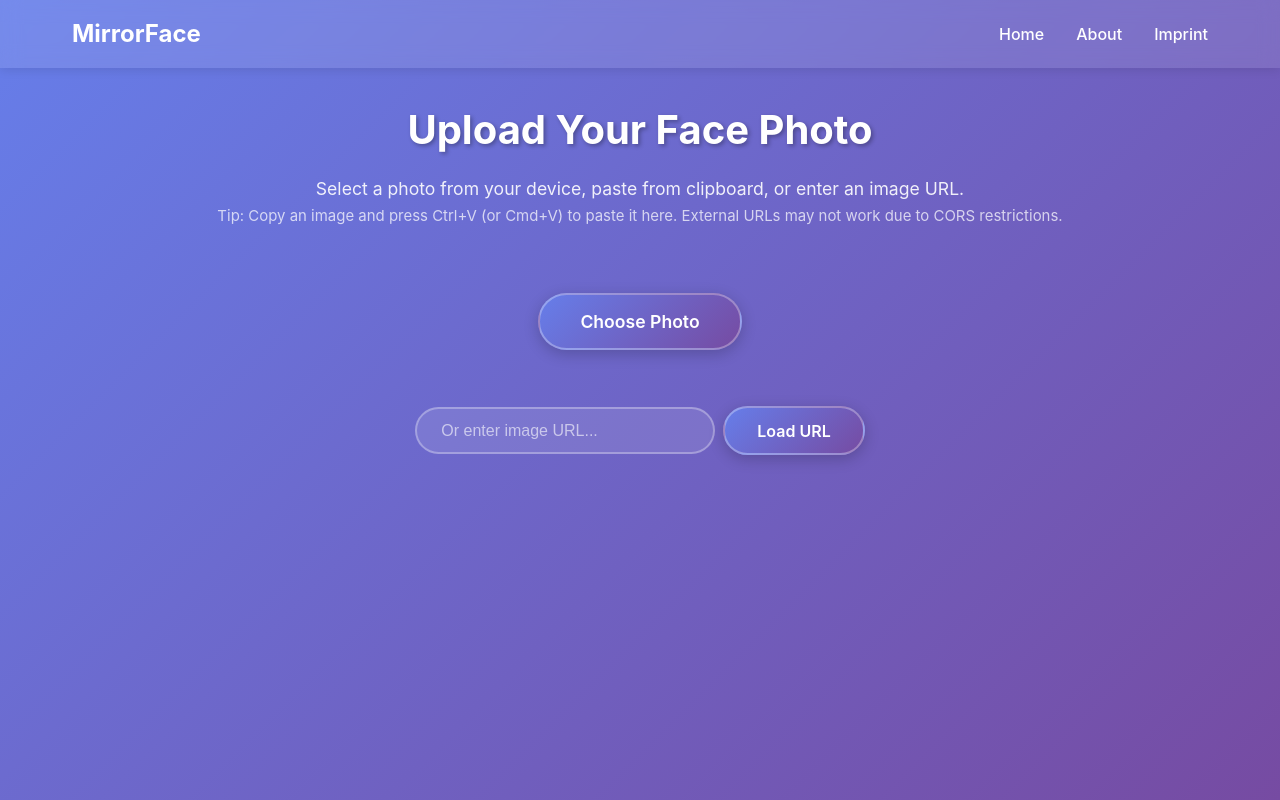
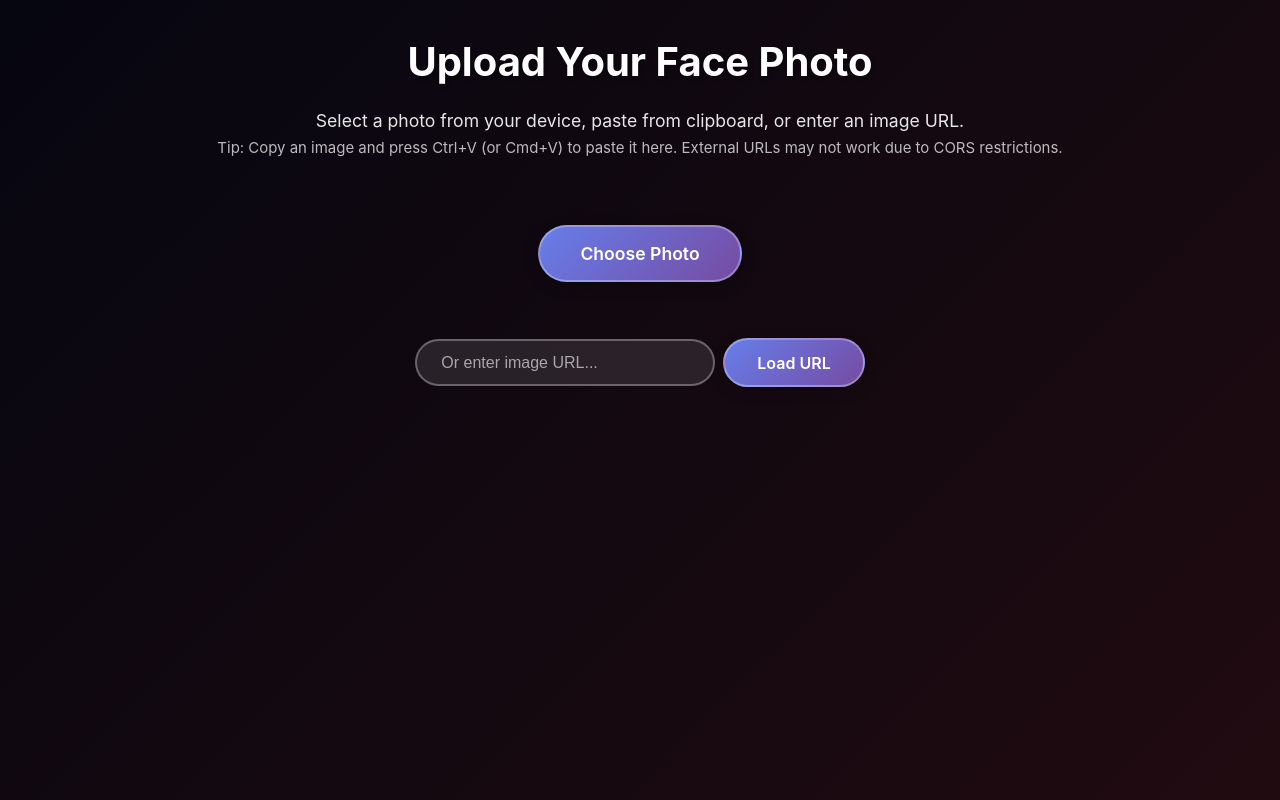
Before and after one commit to b00lduck/mirrorface, a React (Vite) app: page / in a window 1280 px wide. Built offline with nearby package versions, Linux system fonts and the light colour scheme.

Commit message:
remove router

```diff
--- a/package.json
+++ b/package.json
@@ -10,8 +10,7 @@
   },
   "dependencies": {
     "react": "^18.3.1",
-    "react-dom": "^18.3.1",
-    "react-router-dom": "^6.23.1"
+    "react-dom": "^18.3.1"
   },
   "devDependencies": {
     "@types/react": "^18.3.1",
--- a/src/App.css
+++ b/src/App.css
@@ -6,52 +6,7 @@
 
 .app {
   min-height: 100vh;
-  background: linear-gradient(135deg, #667eea 0%, #764ba2 100%);
-}
-
-.navbar {
-  background-color: rgba(255, 255, 255, 0.1);
-  backdrop-filter: blur(10px);
-  padding: 1rem 0;
-  box-shadow: 0 2px 10px rgba(0, 0, 0, 0.1);
-}
-
-.nav-container {
-  max-width: 1200px;
-  margin: 0 auto;
-  padding: 0 2rem;
-  display: flex;
-  justify-content: space-between;
-  align-items: center;
-}
-
-.nav-logo {
-  color: white;
-  font-size: 1.5rem;
-  font-weight: bold;
-  text-decoration: none;
-  transition: opacity 0.3s;
-}
-
-.nav-logo:hover {
-  opacity: 0.8;
-}
-
-.nav-menu {
-  display: flex;
-  list-style: none;
-  gap: 2rem;
-}
-
-.nav-link {
-  color: white;
-  text-decoration: none;
-  font-weight: 500;
-  transition: opacity 0.3s;
-}
-
-.nav-link:hover {
-  opacity: 0.8;
+  background: linear-gradient(135deg, #060610 0%, #200b10 100%);
 }
 
 .main-content {
--- a/src/App.tsx
+++ b/src/App.tsx
@@ -1,47 +1,13 @@
-import { BrowserRouter, Routes, Route, Link } from "react-router-dom";
 import Home from "./pages/Home";
-import About from "./pages/About";
-import Imprint from "./pages/Imprint";
 import "./App.css";
 
 function App() {
   return (
-    <BrowserRouter>
-      <div className="app">
-        <nav className="navbar">
-          <div className="nav-container">
-            <Link to="/" className="nav-logo">
-              MirrorFace
-            </Link>
-            <ul className="nav-menu">
-              <li className="nav-item">
-                <Link to="/" className="nav-link">
-                  Home
-                </Link>
-              </li>
-              <li className="nav-item">
-                <Link to="/about" className="nav-link">
-                  About
-                </Link>
-              </li>
-              <li className="nav-item">
-                <Link to="/imprint" className="nav-link">
-                  Imprint
-                </Link>
-              </li>
-            </ul>
-          </div>
-        </nav>
-
-        <main className="main-content">
-          <Routes>
-            <Route path="/" element={<Home />} />
-            <Route path="/about" element={<About />} />
-            <Route path="/imprint" element={<Imprint />} />
-          </Routes>
-        </main>
-      </div>
-    </BrowserRouter>
+    <div className="app">
+      <main className="main-content">
+        <Home />
+      </main>
+    </div>
   );
 }
 
```
Also changed, not shown: 2 other files (tests, documents, lock files or other folders).
